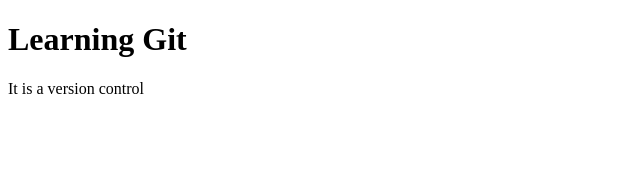
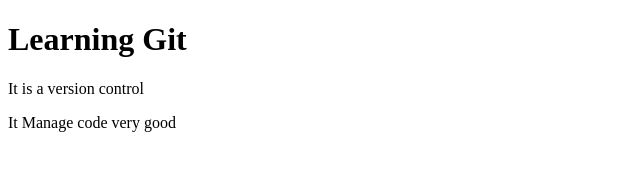
Before and after one commit to adityav3180/myfirstpage, a plain HTML site: page index.html in a window 1280 px wide. Shown: the whole page, without its empty margins (0-640 px from the left). Drawn offline with Linux system fonts and the light colour scheme.

Commit message:
good version control

```diff
--- a/index.html
+++ b/index.html
@@ -6,5 +6,6 @@
    <body>
 	   <h1>Learning Git</h1>
 	   <p>It is a version control</p>
+	   <p>It Manage code very good</p>
    </body>
 </html>
```
